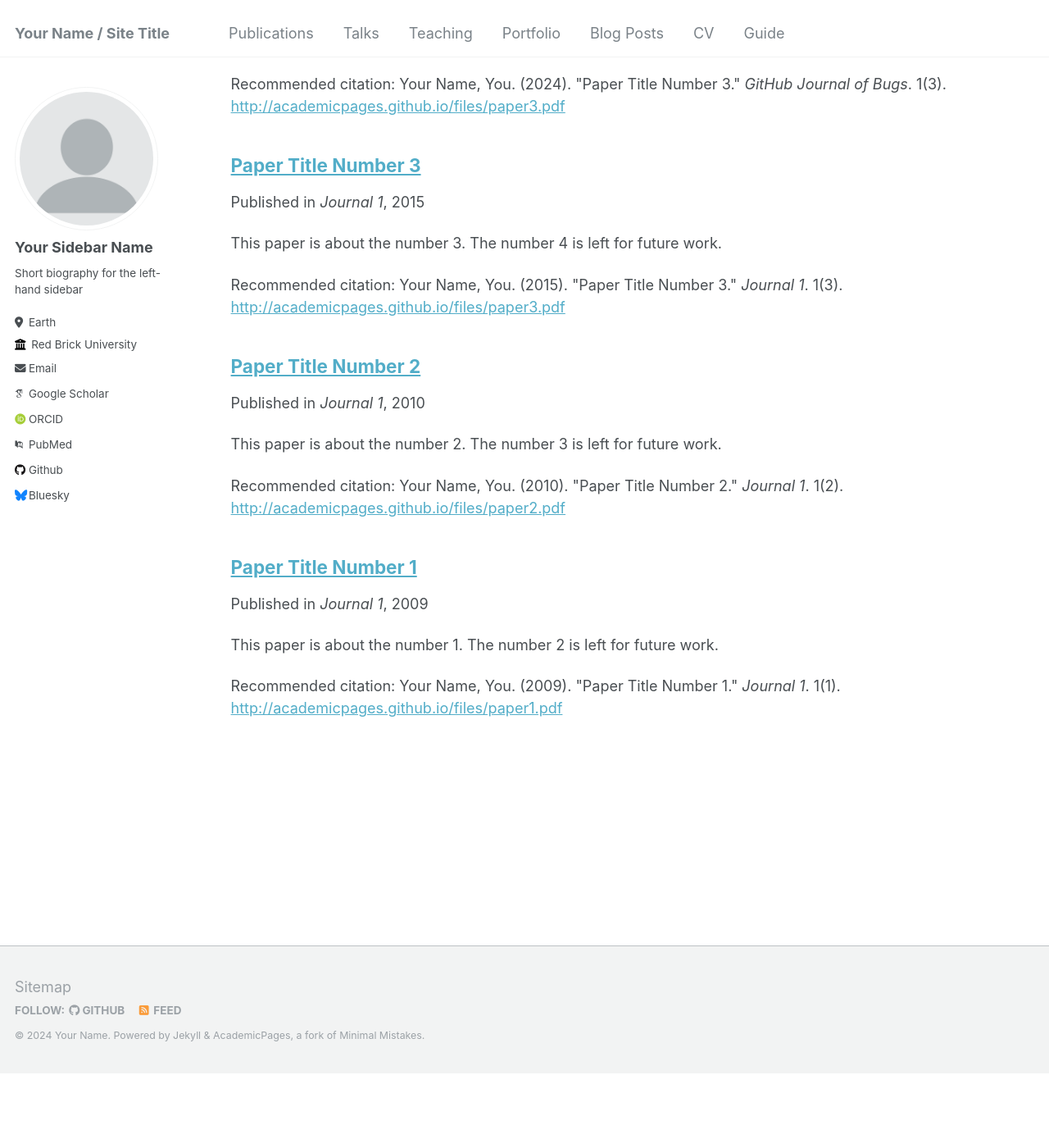
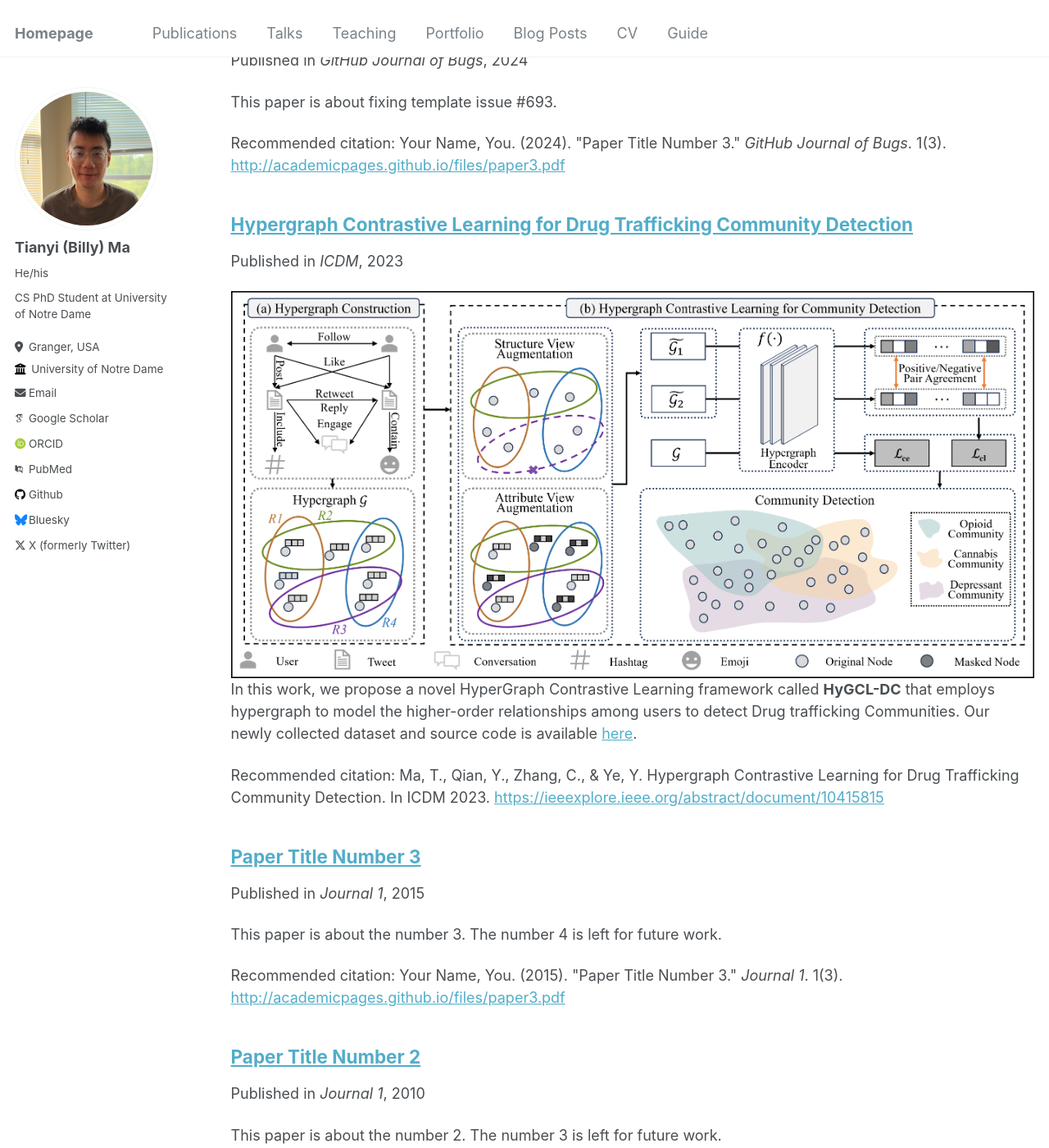
Before and after one commit to Tianyi-Billy-Ma/Tianyi-Billy-Ma.github.io, a Jekyll site: the page built from _pages/publications.md, in a window 1280 px wide and 1400 px high, scrolled down 277 px. Shown: the whole window at 82% size. Built offline with Jekyll 4.4.1, drawn with Linux system fonts in a browser that asks for light colours; some web fonts are replaced; before the commit the page ends 1585 px from its top, so only the background shows below that; some of the changed text lies outside the part shown.

Commit message:
Update personal information in _config.yml

```diff
--- a/_config.yml
+++ b/_config.yml
@@ -8,31 +8,31 @@
 
 # Basic Site Settings
 locale                   : "en-US"
-title                    : "Your Name / Site Title"
+title                    : "Homepage"
 title_separator          : "-"
-name                     : &name "Your Name"
+name                     : &name "Tianyi (Billy) Ma"
 description              : &description "personal description"
-url                      : https://academicpages.github.io # the base hostname & protocol for your site e.g. "https://mmistakes.github.io"
+url                      : https://tianyi-billy-ma.github.io # the base hostname & protocol for your site e.g. "https://mmistakes.github.io"
 baseurl                  : "" # the subpath of your site, e.g. "/blog"
-repository               : "academicpages/academicpages.github.io"
+repository               : "Tianyi-Billy-Ma/Tianyi-Billy-Ma.github.io"
 
 # Site Author - The following control what appear as part of the author content on the side bar.
 #               If a field is blank the icon and link will not appear, otherwise it will be shown.
 #               Additional customization can be done by editing /_includes/author-profile.html
 author:
   # Biographic information
-  avatar           : "profile.png"
-  name             : "Your Sidebar Name"
-  pronouns         : # example: "she/her"
-  bio              : "Short biography for the left-hand sidebar"
-  location         : "Earth"
-  employer         : "Red Brick University"
+  avatar           : "selfie.jpg"
+  name             : "Tianyi (Billy) Ma"
+  pronouns         : "He/his" # example: "she/her"
+  bio              : "CS PhD Student at University of Notre Dame"
+  location         : "Granger, USA"
+  employer         : "University of Notre Dame"
   uri              : # URL
-  email            : "none@example.org"
+  email            : "tma2[at]nd[dot]edu"
 
   # Academic websites
   arxiv            : # URL - Update with the correct link to your profile
-  googlescholar    : "https://scholar.google.com/citations?user=PS_CX0AAAAAJ"
+  googlescholar    : "https://scholar.google.com/citations?hl=en&user=B_M9WPsAAAAJ"
   impactstory      : # URL
   orcid            : "http://orcid.org/yourorcidurl"
   pubmed           : "https://www.ncbi.nlm.nih.gov/pubmed/?term=john+snow"
@@ -42,7 +42,7 @@ author:
   bitbucket        : # Username - Update with your username on the site
   codepen          : # Username
   dribbble         : # Username
-  github           : "academicpages"
+  github           : "GraphResearcher"
   kaggle           : # Username
   stackoverflow    : # User number or user number and name (i.e., use "1" or "1/jeff-atwood")
 
@@ -64,7 +64,7 @@ author:
   steam            : # Username
   telegram         : # URL
   tumblr           : # Username
-  twitter          : # Username for X / Twitter
+  twitter          : "mtybilly" # Username for X / Twitter
   vine             : # Username
   weibo            : # Username
   wikipedia        : # Username
--- /dev/null
+++ b/_publications/ICDM2023.md
@@ -0,0 +1,10 @@
+---
+title: "Hypergraph Contrastive Learning for Drug Trafficking Community Detection"
+collection: publications
+permalink: /publication/ICDM2023
+excerpt: <img src='/images/Framework/ICDM2023.png'>In this work, we propose a novel HyperGraph Contrastive Learning framework called **HyGCL-DC** that employs hypergraph to model the higher-order relationships among users to detect Drug trafficking Communities. Our newly collected dataset and source code is available [here](https://github.com/GraphResearcher/HyGCL-DC).
+date: 2023-12-01
+venue: 'ICDM'
+paperurl: 'https://ieeexplore.ieee.org/abstract/document/10415815'
+citation: "Ma, T., Qian, Y., Zhang, C., & Ye, Y. Hypergraph Contrastive Learning for Drug Trafficking Community Detection. In ICDM 2023."
+---
--- /dev/null
+++ b/_publications/WWW2024.md
@@ -0,0 +1,11 @@
+---
+title: "Dual-level Hypergraph Contrastive Learning with Adaptive Temperature Enhancement"
+collection: publications
+permalink: /publication/WWW2024
+excerpt: <img src='/images/Framework/WWW2024.png'>We propose a novel dual-level HyperGraph Contrastive Learning
+framework with Adaptive Temperature (**HyGCL-AdT**) to boost contrastive learning over hypergraphs. Our source code is available [here](https://github.com/graphprojects/HyGCL-AdT).
+date: 2024-03-20
+venue: 'WWW'
+paperurl: 'https://ieeexplore.ieee.org/abstract/document/10415815'
+citation: "Qian, Y., Ma, T., Zhang, C., & Ye, Y. Dual-level Hypergraph Contrastive Learning with Adaptive Temperature Enhancement. In WWW 2024."
+---
```
Also changed, not shown: images/Framework/ICDM2023.png (added), images/Framework/WWW2024.png (added), images/selfie.jpg (added), 3 other files.
